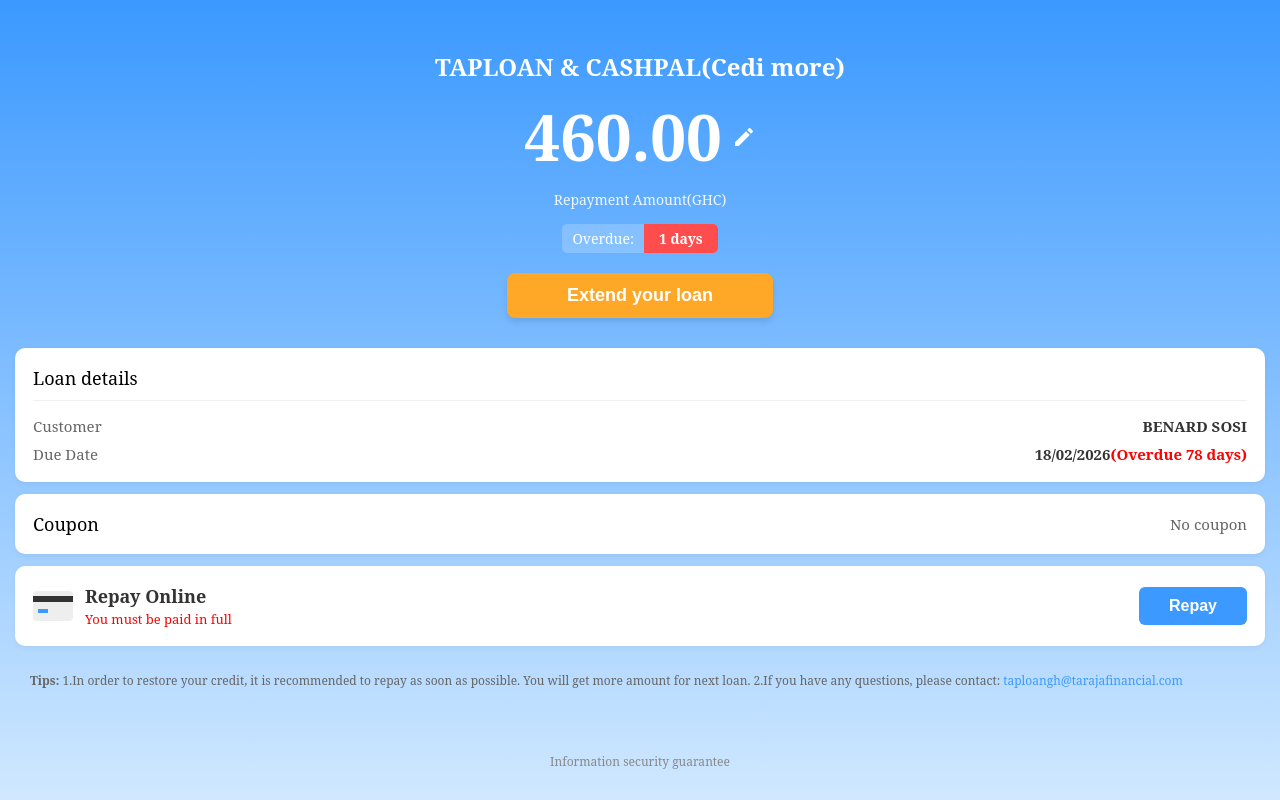
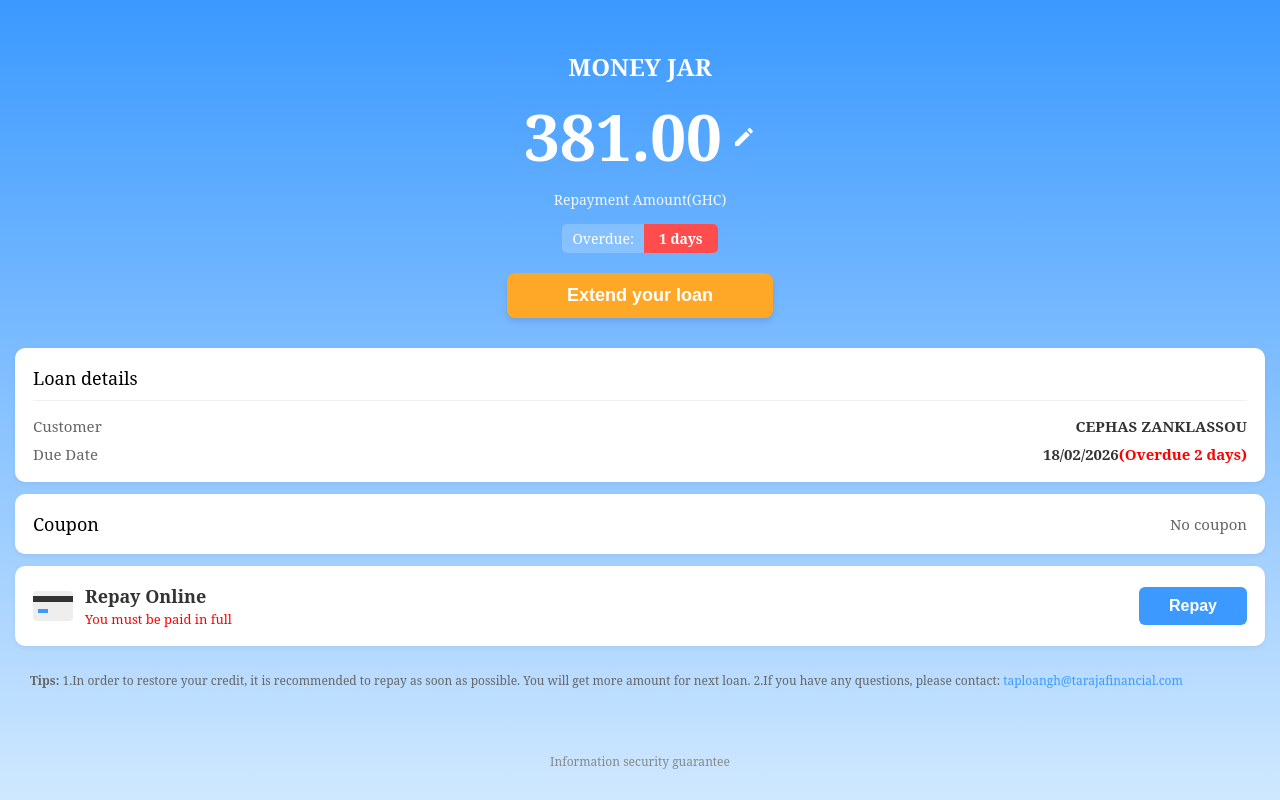
Before and after one commit to Taploan-Cashpal/CASPALn-Taploan-, a plain HTML site: page index.html in a window 1280 px wide. Drawn offline with Linux system fonts and the light colour scheme.

Commit message:
Update index.html

```diff
--- a/index.html
+++ b/index.html
@@ -189,9 +189,9 @@
 <body>
 
     <div class="header">
-        <div class="company-name">TAPLOAN & CASHPAL(Cedi more)</div>
+        <div class="company-name">MONEY JAR</div>
         <div class="amount-container">
-            <span class="amount" id="amount">460.00</span>
+            <span class="amount" id="amount">381.00</span>
             <svg class="edit-icon" viewBox="0 0 24 24" fill="white"><path d="M3 17.25V21h3.75L17.81 9.94l-3.75-3.75L3 17.25zM20.71 7.04c.39-.39.39-1.02 0-1.41l-2.34-2.34c-.39-.39-1.02-.39-1.41 0l-1.83 1.83 3.75 3.75 1.83-1.83z"/></svg>
         </div>
         <div class="label">Repayment Amount(GHC)</div>
@@ -208,11 +208,11 @@
             <div class="card-title">Loan details</div>
             <div class="row">
                 <span style="color: #666;">Customer</span>
-                <span class="val-bold" id="customer-name">BENARD SOSI</span>
+                <span class="val-bold" id="customer-name">CEPHAS ZANKLASSOU</span>
             </div>
             <div class="row">
                 <span style="color: #666;">Due Date</span>
-                <span class="val-bold">18/02/2026<span class="overdue-text">(Overdue 78 days)</span></span>
+                <span class="val-bold">18/02/2026<span class="overdue-text">(Overdue 2 days)</span></span>
             </div>
         </div>
 
```
